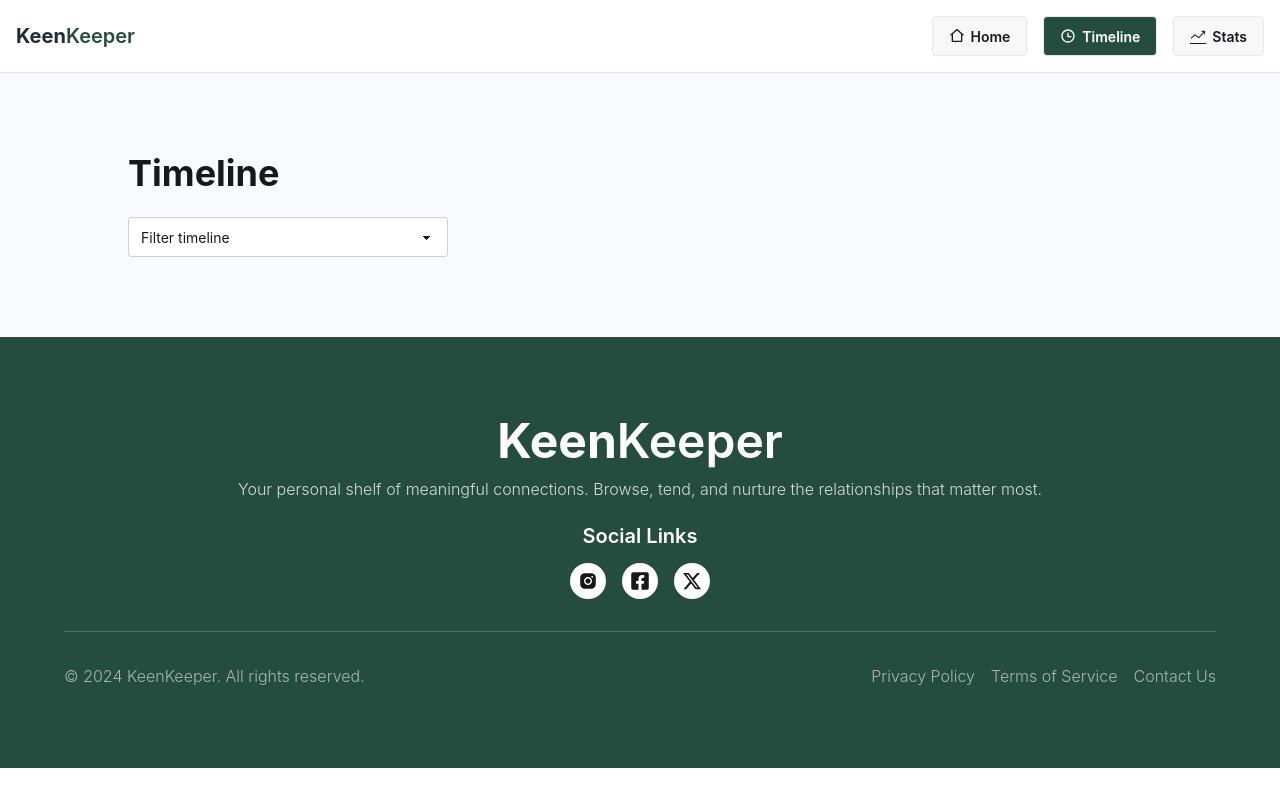
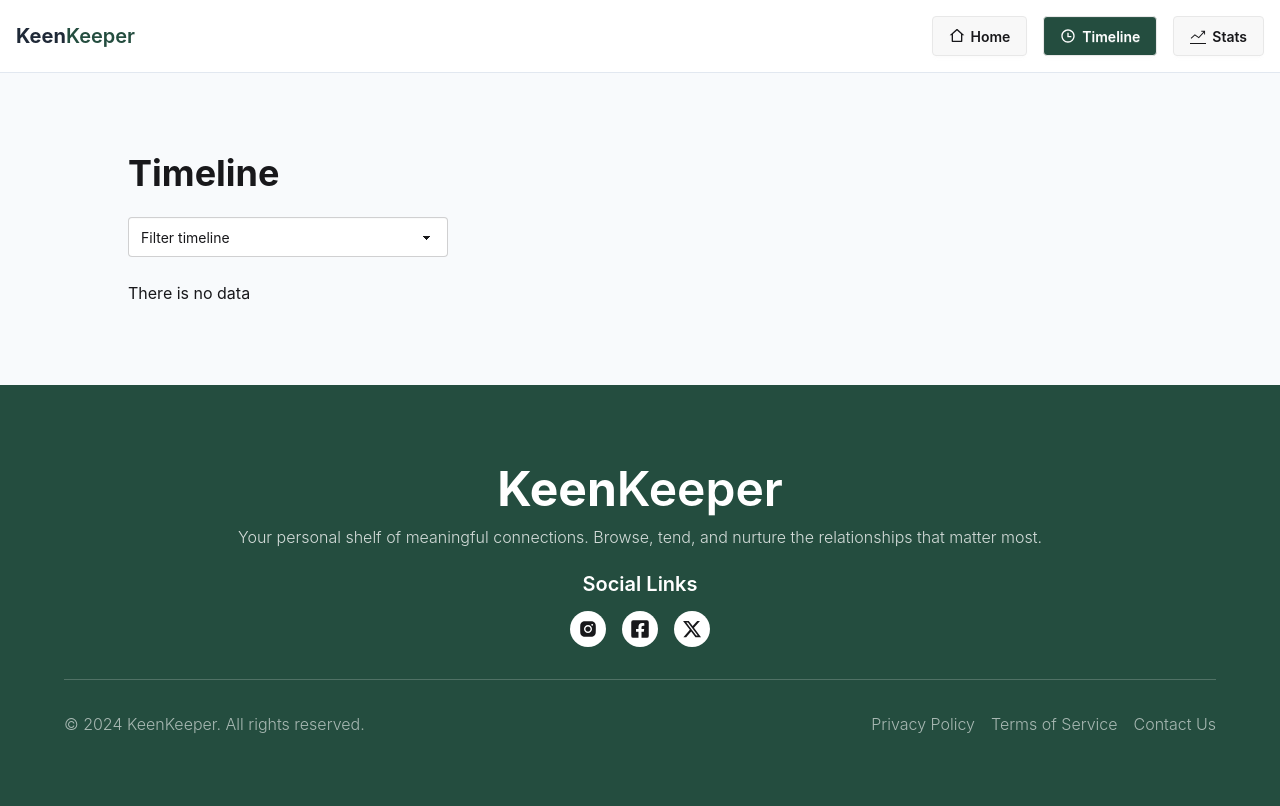
Before and after one commit to Morshedul-developer/keen-keeper, a React (Vite) app: page /timeline in a window 1280 px wide. Shown: the top 806 px of the page. Built offline with nearby package versions, Linux system fonts and the light colour scheme.

Commit message:
completed the sorting part for timeline page

```diff
--- a/src/pages/timeLine/TimeLine.jsx
+++ b/src/pages/timeLine/TimeLine.jsx
@@ -1,20 +1,24 @@
-import { useContext } from "react";
+import { useContext, useEffect, useState } from "react";
 import { FriendsContext } from "../../context/FriendContext";
 import TimelineCard from "../../components/ui/TimelineCard";
 
 const TimeLine = () => {
-  const { fnd, setFnd } = useContext(FriendsContext);
+  const { fnd } = useContext(FriendsContext);
+  const [newList, setNewList] = useState(fnd);
+  useEffect(() => {
+    setNewList(fnd);
+  }, [fnd]);
   const handleCall = () => {
     const calledItems = fnd.filter((fd) => fd.event === "call");
-    setFnd(calledItems);
+    setNewList(calledItems);
   };
   const handleText = () => {
     const calledItems = fnd.filter((fd) => fd.event === "text");
-    setFnd(calledItems);
+    setNewList(calledItems);
   };
   const handleVideo = () => {
     const calledItems = fnd.filter((fd) => fd.event === "video");
-    setFnd(calledItems);
+    setNewList(calledItems);
   };
   return (
     <div className="bg-[#F8FAFC] py-10 md:py-20">
@@ -34,9 +38,11 @@ const TimeLine = () => {
           <option>Text</option>
           <option>Video</option>
         </select>
-        {fnd.map((fd, index) => (
-          <TimelineCard key={index} fd={fd} />
-        ))}
+        {newList.length === 0 ? (
+          <h2>There is no data</h2>
+        ) : (
+          newList.map((fd, index) => <TimelineCard key={index} fd={fd} />)
+        )}
       </div>
     </div>
   );
```
